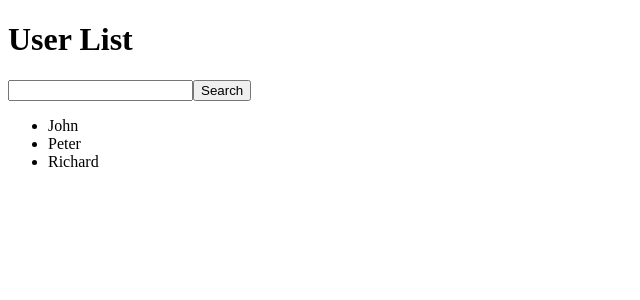
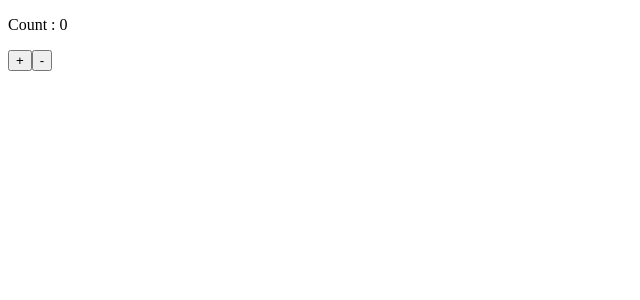
Before and after one commit to abhijeetvc/eveningjuly19, a React (Create React App) app: page / in a window 1280 px wide. Shown: the top 300 px of the page, without its empty margins (0-640 px from the left). Built offline with nearby package versions, Linux system fonts and the light colour scheme.

Commit message:
Use Reducer Hook

```diff
--- /dev/null
+++ b/src/UseReducerDemo.js
@@ -0,0 +1,32 @@
+
+import React, { useReducer } from 'react'
+
+//const[count,setCount]=useState(0)
+
+const initialState={count:0}
+
+//function which consists of a switch case/condition
+const reducer=(state,action)=>{
+    switch (action.type) {
+        case 'increment':
+            return {count:state.count+1}
+
+        case 'decrement':
+            return {count:state.count-1}
+    }
+}
+
+function UseReducerDemo(){
+
+    const [state, dispatch]=useReducer(reducer,initialState)
+
+    return(
+        <>
+            <p>Count : {state.count}</p>
+            <button type='button' onClick={()=>dispatch({type:'increment'})}>+</button>
+            <button type='button' onClick={()=>dispatch({type:'decrement'})}>-</button>
+        </>
+    )
+}
+
+export default UseReducerDemo
--- a/src/index.js
+++ b/src/index.js
@@ -16,11 +16,12 @@
 import CheckList from './CheckList';
 import App from './App';
 import UseMemoDemo from './UseMemoDemo';
+import UseReducerDemo from './UseReducerDemo';
 //import Test from './Test';
 
 const root = ReactDOM.createRoot(document.getElementById('root'));
 root.render(
   <div>
-     <UseMemoDemo/>
+     <UseReducerDemo/>
   </div>
 );
```
